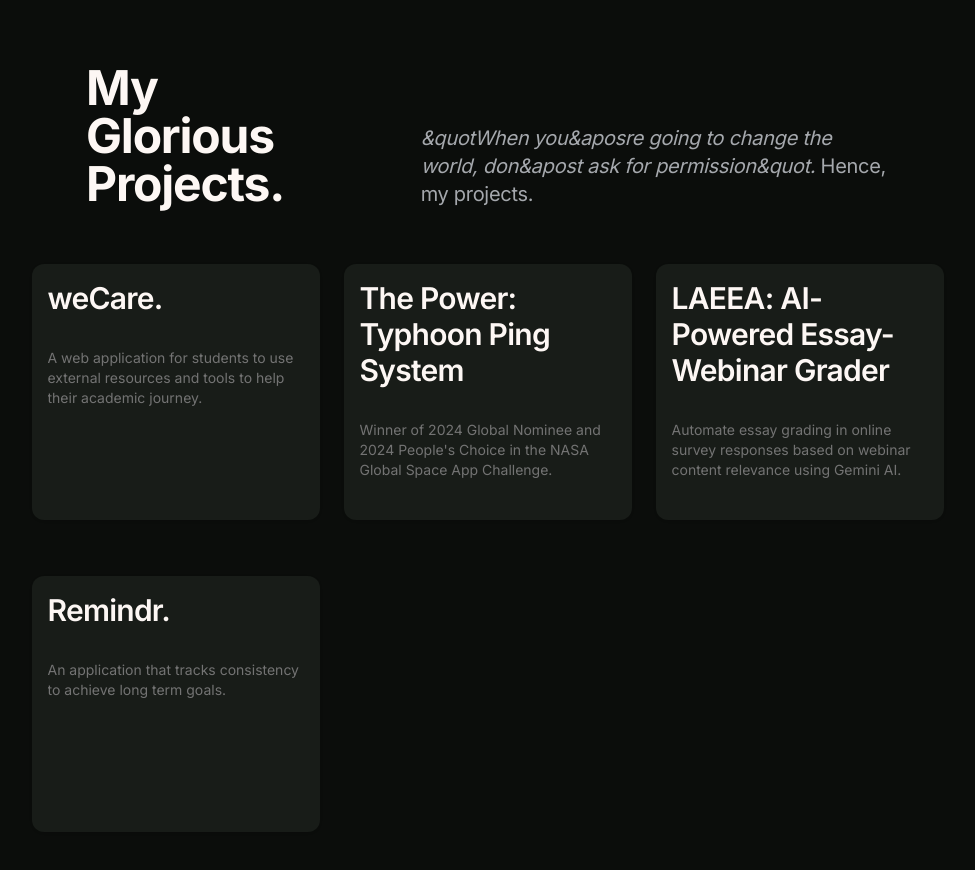
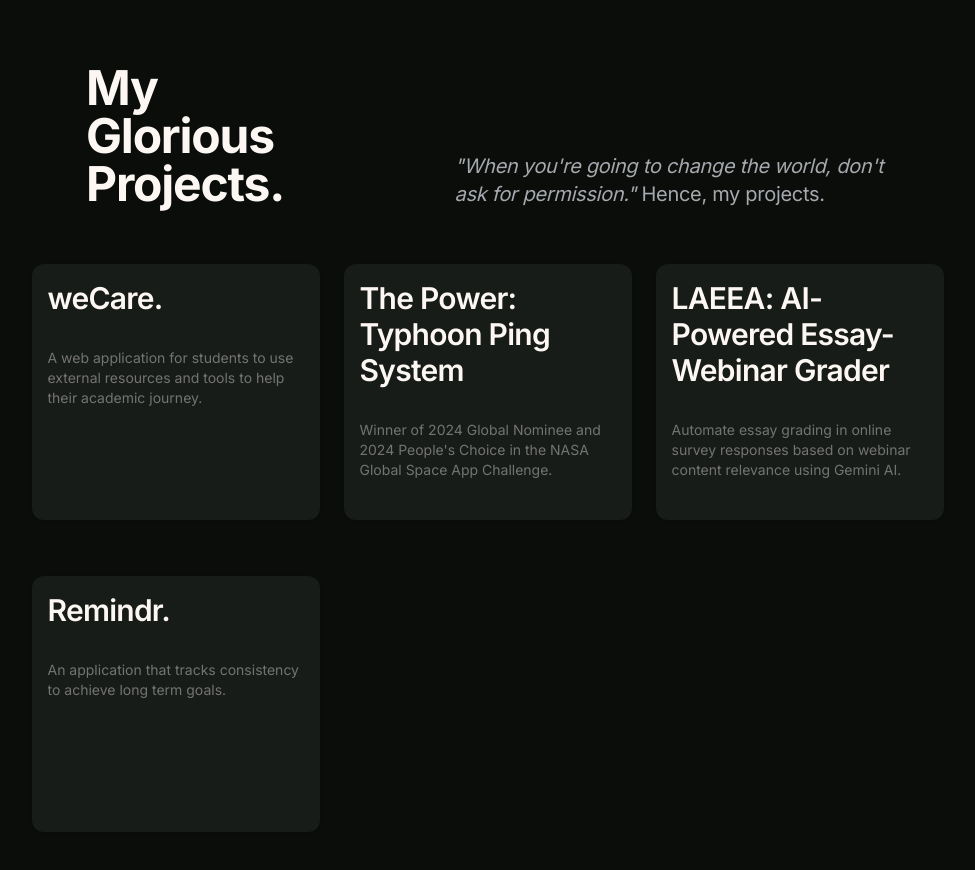
Before and after one commit to mr-jones123/Profile-, a Next.js app: page / in a window 1280 px wide. Shown: the part 800-1670 px from the top of the page, without its empty margins (154-1129 px from the left). Built offline with nearby package versions, Linux system fonts and the light colour scheme.

Commit message:
fix: fix quote character problem

```diff
--- a/src/app/(landing)/page.tsx
+++ b/src/app/(landing)/page.tsx
@@ -50,8 +50,8 @@ export default function Home() {
             <div className="flex flex-col justify-end">
               <h2 className="text-customGrey text-lg md:text-xl leading-[1.2] tracking-[-0.015em] text-center md:text-left">
                 <span className="italic">
-                  &quotWhen you&aposre going to change the world, don&apost ask for
-                  permission&quot.
+                &quot;When you&apos;re going to change the world, don&apos;t ask for
+                permission.&quot;
                 </span>{" "}
                 Hence, my projects.
               </h2>
```
